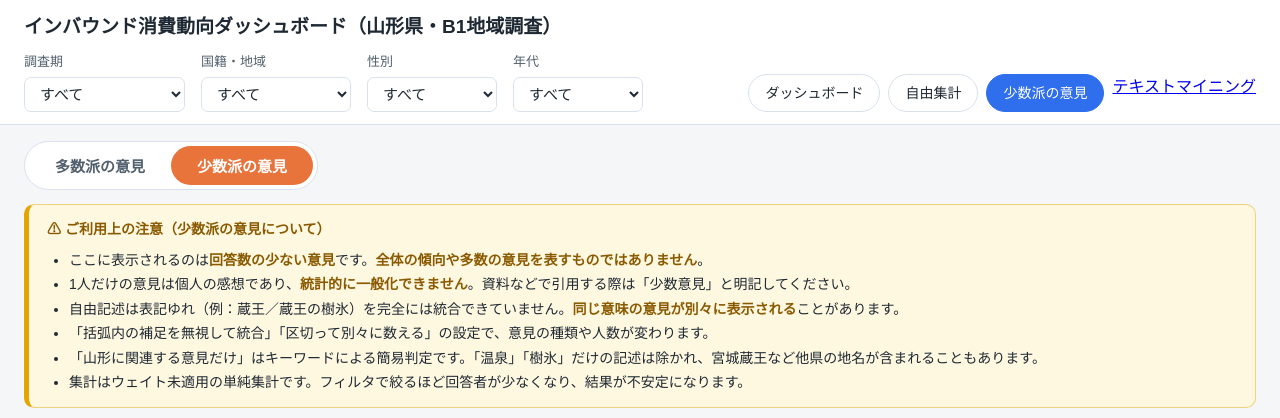
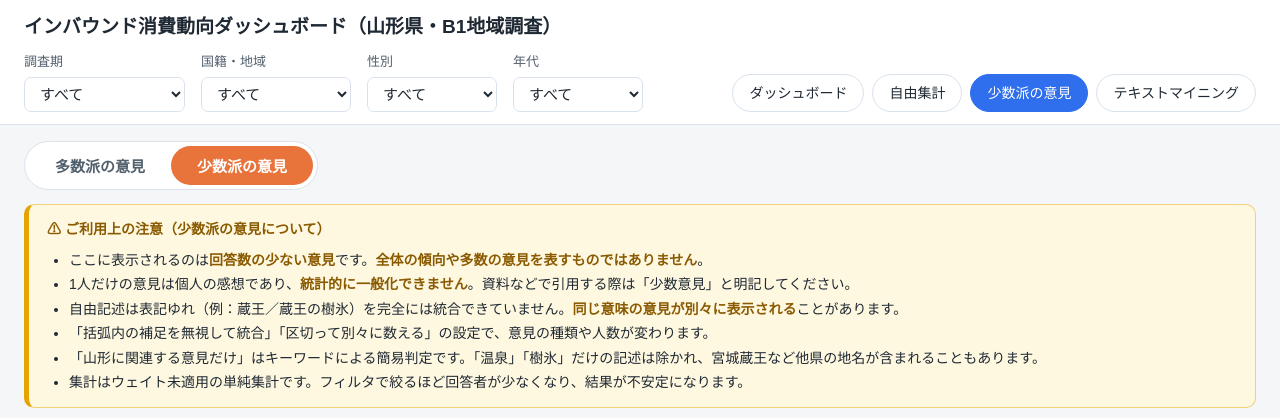
Before and after one commit to s25yuma/inbound, a Flask app: page /opinions in a window 1280 px wide. Shown: the top 418 px of the page. Run offline with Flask 3, Linux system fonts and the light colour scheme.

Commit message:
Update opinions.html

```diff
--- a/inbound_viz/templates/opinions.html
+++ b/inbound_viz/templates/opinions.html
@@ -296,7 +296,7 @@
         <a class="tab" href="/">ダッシュボード</a>
         <a class="tab" href="/#explore">自由集計</a>
         <a class="tab on" href="/opinions">少数派の意見</a>
-        <a href="/textmining" class="btn">テキストマイニング</a>
+        <a class="tab" href="/textmining">テキストマイニング</a>
       </div>
     </div>
   </header>
```
